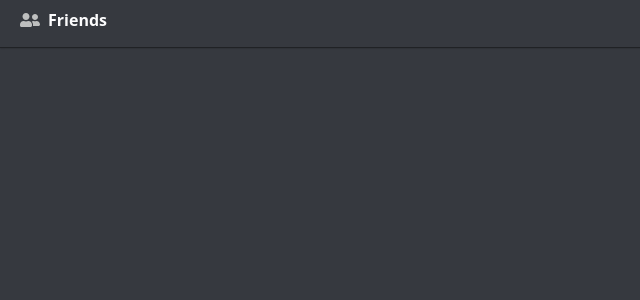
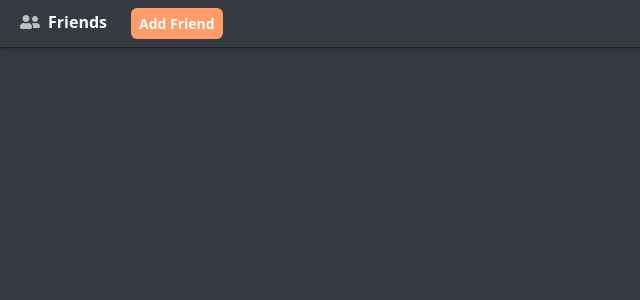
Before and after one commit to neeeeecka/discwrot, a Next.js app: page /components/me in a window 1280 px wide. Shown: the top 300 px of the page, without its empty margins (0-640 px from the left). Built offline with nearby package versions, Linux system fonts and the light colour scheme.

Commit message:
add friend

```diff
--- a/pages/components/me.jsx
+++ b/pages/components/me.jsx
@@ -6,13 +6,16 @@ class Me extends Component {
     return (
       <React.Fragment>
         <div className="height-header flex w-full px-5 py-2 border-b shadow-bottom border-darkGray-900">
-          <span>
+          <span className="pt-0.5">
             <FontAwesomeIcon
               icon={faUserFriends}
               className="my-auto text-darkGray-300 mr-2"
             />
             <span className="font-bold text-darkGray-100">Friends</span>
           </span>
+          <button className="focus:outline-none text-darkGray-100 text-sm font-bold leading-none rounded-md px-2 ml-6 bg-accent-600">
+            Add Friend
+          </button>
         </div>
       </React.Fragment>
     );
```
